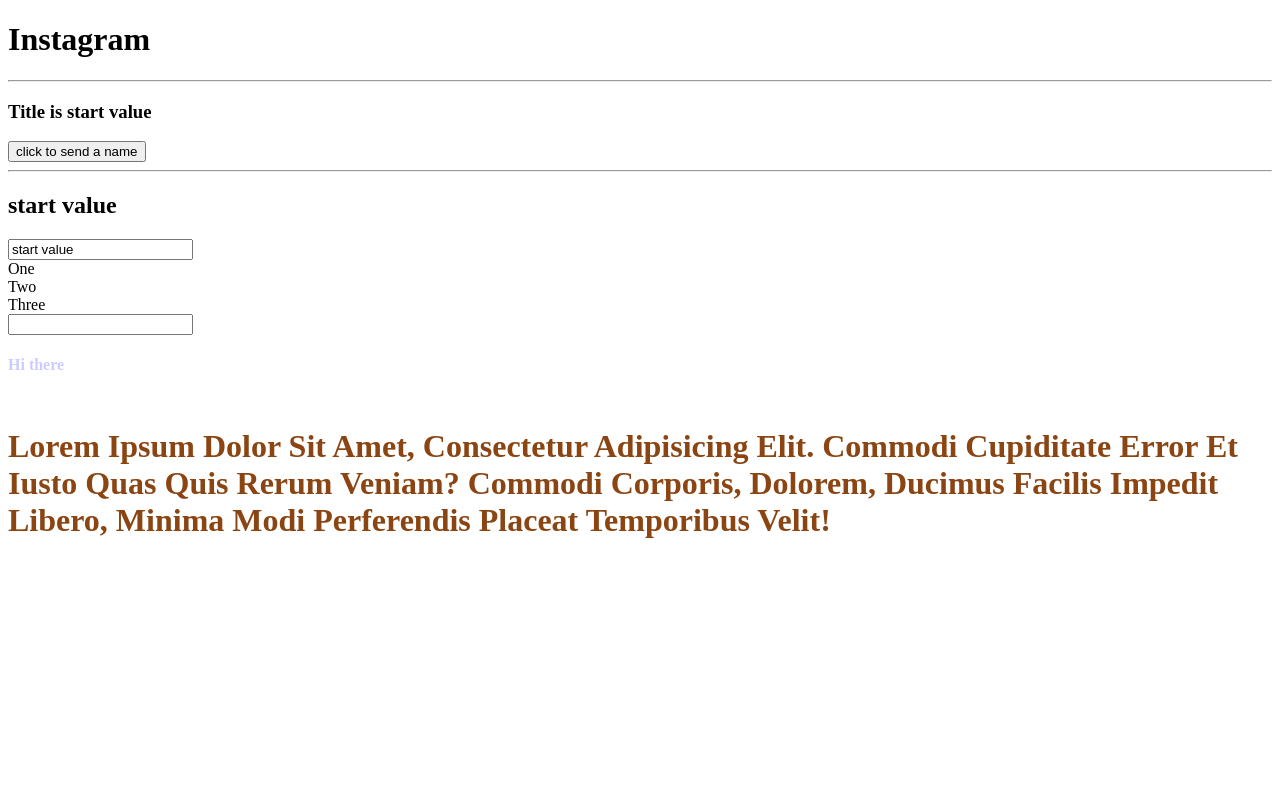
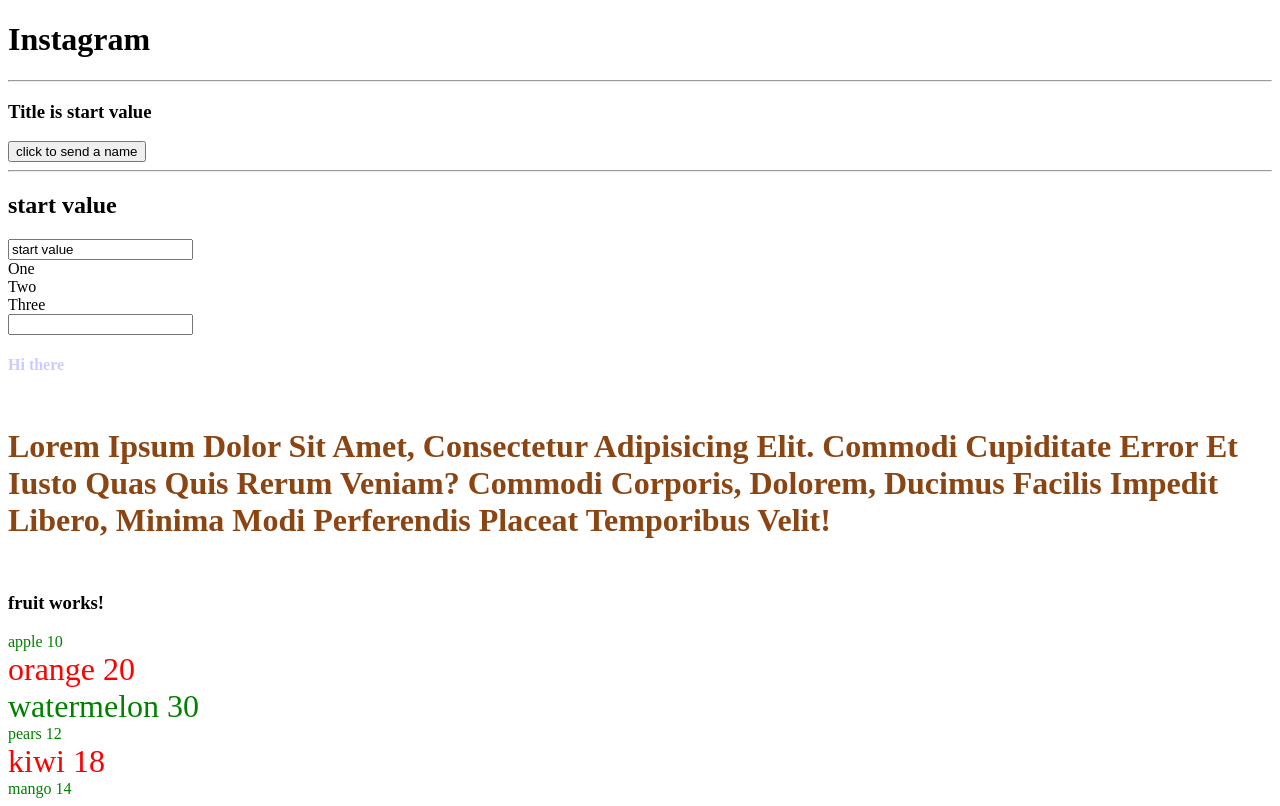
Before and after one commit to PavelNovik/angular-instagram-learning, an Angular app: page / in a window 1280 px wide. Built offline with nearby package versions, Linux system fonts and the light colour scheme.

Commit message:
release the test

```diff
--- a/src/app/app.html
+++ b/src/app/app.html
@@ -44,3 +44,4 @@
   Lorem ipsum dolor sit amet, consectetur adipisicing elit. Commodi cupiditate error et iusto quas quis rerum veniam?
   Commodi corporis, dolorem, ducimus facilis impedit libero, minima modi perferendis placeat temporibus velit!
 </h5>
+<inst-fruit/>
--- a/src/app/app.ts
+++ b/src/app/app.ts
@@ -1,11 +1,12 @@
 import { Component, signal } from '@angular/core';
 import { FormsModule } from '@angular/forms';
 import { Child } from '../child/child';
+import { Fruit } from '../fruit/fruit';
 
 @Component({
   selector: 'inst-root',
   standalone: true,
-  imports: [FormsModule, Child],
+  imports: [FormsModule, Child, Fruit],
   templateUrl: './app.html',
   styleUrls: ['./app.scss'],
 })
--- /dev/null
+++ b/src/fruit/fruit.html
@@ -0,0 +1,7 @@
+<h3>fruit works!</h3>
+@for (fruit of fruits; track fruit.id; let e = $even) {
+  <div>
+     <span [class]="{'even': e, 'odd':!e, 'novis': !(fruit.price>7), 'extr':fruit.price>15}"
+     >{{ fruit.name + '  ' + fruit.price }}</span>
+  </div>
+}
--- /dev/null
+++ b/src/fruit/fruit.scss
@@ -0,0 +1,16 @@
+.even {
+  color: green;
+}
+
+.odd {
+  color: red;
+}
+
+.extr {
+  font-size: 2rem;
+  //color: orange;
+}
+
+.novis {
+  display: none;
+}
--- /dev/null
+++ b/src/fruit/fruit.ts
@@ -0,0 +1,28 @@
+import { Component } from '@angular/core';
+
+type Fruits = {
+  id: string;
+  name: string;
+  price: number;
+}[];
+
+@Component({
+  selector: 'inst-fruit',
+  standalone: true,
+  imports: [],
+  templateUrl: './fruit.html',
+  styleUrl: './fruit.scss',
+})
+export class Fruit {
+  fruits: Fruits = [
+    { id: '1', name: 'apple', price: 10 },
+    { id: '2', name: 'orange', price: 20 },
+    { id: '3', name: 'watermelon', price: 30 },
+    { id: '4', name: 'banana', price: 5 },
+    { id: '5', name: 'pears', price: 12 },
+    { id: '6', name: 'kiwi', price: 18 },
+    { id: '7', name: 'mango', price: 14 },
+    { id: '8', name: 'grapefruit', price: 3 },
+    { id: '9', name: 'peach', price: 7 },
+  ];
+}
```
